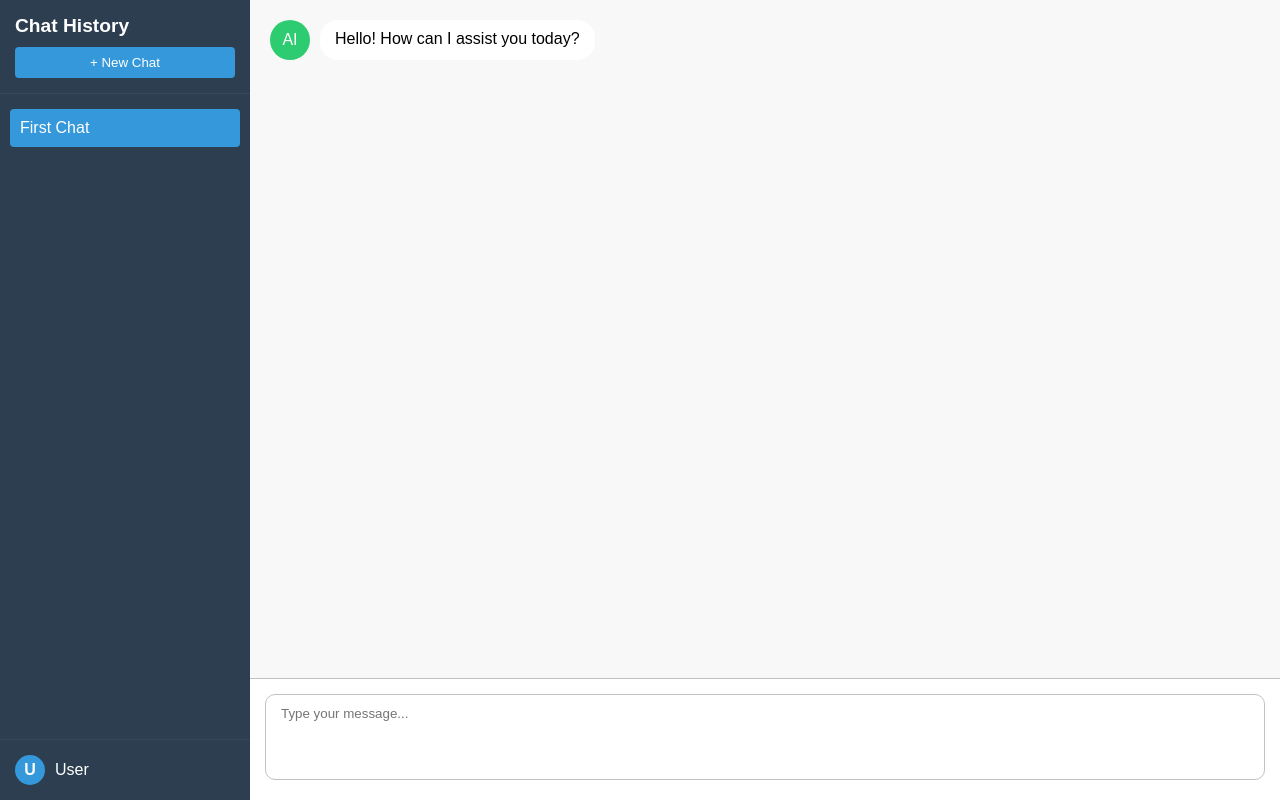
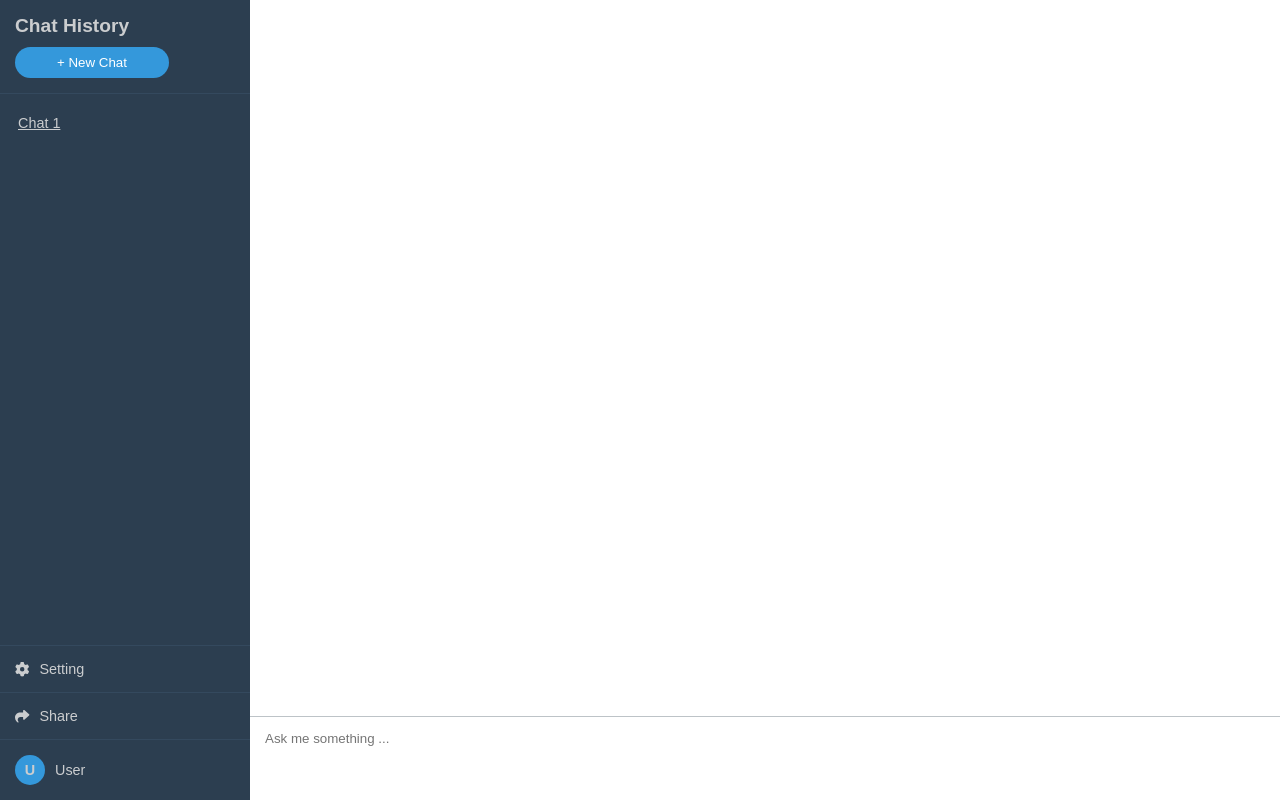
Before and after one commit to mazemi/Chat-UI, a Vue app: page / in a window 1280 px wide. Built offline with nearby package versions, Linux system fonts and the light colour scheme.

Commit message:
Update project with Font Awesome icons

```diff
--- a/index.html
+++ b/index.html
@@ -4,7 +4,8 @@
     <meta charset="UTF-8">
     <link rel="icon" href="/favicon.ico">
     <meta name="viewport" content="width=device-width, initial-scale=1.0">
-    <title>Vite App</title>
+    <link rel="stylesheet" href="path/to/font-awesome/css/font-awesome.min.css">
+    <title>Demo AI App</title>
   </head>
   <body>
     <div id="app"></div>
--- a/package.json
+++ b/package.json
@@ -9,6 +9,9 @@
     "preview": "vite preview"
   },
   "dependencies": {
+    "@fortawesome/fontawesome-svg-core": "^6.7.2",
+    "@fortawesome/free-solid-svg-icons": "^6.7.2",
+    "@fortawesome/vue-fontawesome": "^3.0.8",
     "vue": "^3.5.13"
   },
   "devDependencies": {
--- a/src/App.vue
+++ b/src/App.vue
@@ -33,10 +33,8 @@ export default {
       userInput: '',
       chatHistory: [
         {
-          title: 'First Chat',
-          messages: [
-            { role: 'assistant', content: 'Hello! How can I assist you today?' }
-          ]
+          title: 'Chat 1',
+          messages: []
         }
       ],
       activeChat: 0
@@ -68,9 +66,7 @@ export default {
     newChat() {
       this.chatHistory.push({
         title: `Chat ${this.chatHistory.length + 1}`,
-        messages: [
-          { role: 'assistant', content: 'Hello! How can I assist you today?' }
-        ]
+        messages: []
       })
       this.activeChat = this.chatHistory.length - 1
     },
@@ -92,6 +88,6 @@ export default {
   flex: 1;
   display: flex;
   flex-direction: column;
-  background-color: #f8f8f8;
+  /* background-color: #f8f8f8; */
 }
 </style>
--- a/src/assets/main.css
+++ b/src/assets/main.css
@@ -3,6 +3,10 @@
     padding: 0;
 }
 
+body {
+  font-size: 0.9em; /* or use 14px, 90%, etc. */
+}
+
 ol, ul {
     list-style: none;
 }
--- a/src/components/InputArea.vue
+++ b/src/components/InputArea.vue
@@ -4,17 +4,13 @@
       <textarea
         ref="textarea"
         v-model="localInput"
-        placeholder="Type your message..."
+        placeholder="Ask me something ..."
         @keydown.enter.exact.prevent="handleSubmit"
         @keydown.shift.enter="handleNewLine"
         @input="adjustHeight"
         rows="1"
       ></textarea>
-      <!-- <button type="submit">Send</button> -->
     </form>
-    <div class="hint-text">
-      <!-- <small>Press Enter to send, Shift+Enter for new line</small> -->
-    </div>
   </div>
 </template>
 
@@ -73,7 +69,7 @@ export default {
 
 <style scoped>
 .input-area {
-  padding: 15px;
+  padding: 5px;
   border-top: 1px solid #bdc3c7;
   background-color: white;
 }
@@ -85,31 +81,17 @@ export default {
 
 .input-area textarea {
   flex: 1;
-  padding: 10px 15px;
-  border: 1px solid #bdc3c7;
+  padding: 10px 10px;
+  /* border: 1px solid #bdc3c7; */
+  border-style: none;
   border-radius: 10px;
   outline: none;
   resize: none;
-  min-height: 44px;
-  max-height: 200px;
-  line-height: 1.4;
+  min-height: 33px;
+  max-height: 65px;
+  line-height: 1;
   font-family: inherit;
   overflow-y: auto;
-}
-
-.input-area button {
-  margin-left: 10px;
-  padding: 10px 20px;
-  background-color: #3498db;
-  color: white;
-  border: none;
-  border-radius: 20px;
-  cursor: pointer;
-  height: 44px;
-}
-
-.input-area button:hover {
-  background-color: #2980b9;
 }
 
 .hint-text {
--- a/src/components/Message.vue
+++ b/src/components/Message.vue
@@ -47,7 +47,7 @@ export default {
 .message-avatar {
   width: 40px;
   height: 40px;
-  background-color: #eceef0;
+  background-color: #5d98d3;
   border-radius: 50%;
   display: flex;
   align-items: center;
@@ -63,14 +63,14 @@ export default {
 
 .user-message .message-avatar {
   background-color: #3498db;
-  color: white;
+  color: rgb(236, 237, 238);
   margin-right: 0;
   margin-left: 10px;
 }
 
 .user-message .message-text {
-  background-color: #3498db;
-  color: white;
+  background-color: #f7f7f7;
+  color: rgb(92, 92, 92);
 }
 
 .assistant-message .message-avatar {
--- a/src/components/Sidebar.vue
+++ b/src/components/Sidebar.vue
@@ -15,11 +15,23 @@
         {{ chat.title || `Chat ${index + 1}` }}
       </div>
     </div>
+
+    <div class="user-tools">
+      <font-awesome-icon icon="gear" />
+      <span class="tools-label">Setting</span>
+    </div>
+
+    <div class="user-tools">
+      <font-awesome-icon icon="share" />
+      <span class="tools-label">Share</span>
+    </div>
+
     <div class="user-profile" @click="toggleProfilePopup">
       <div class="avatar">U</div>
       <span class="username">User</span>
 
       <div v-if="showProfilePopup" class="profile-popup">
+        <!-- hard coded for now as REACH user -->
         <div class="popup-content">
           <div class="popup-header">
             <div class="popup-avatar">R</div>
@@ -70,7 +82,7 @@ export default {
 .sidebar {
   width: 250px;
   background-color: #2c3e50;
-  color: white;
+  color: rgb(203, 205, 207);
   display: flex;
   flex-direction: column;
   position: relative;
@@ -87,12 +99,12 @@ export default {
 }
 
 .new-chat-btn {
-  width: 100%;
+  width: 70%;
   padding: 8px;
   background-color: #3498db;
   color: white;
   border: none;
-  border-radius: 4px;
+  border-radius: 20px;
   cursor: pointer;
 }
 
@@ -107,8 +119,8 @@ export default {
 }
 
 .chat-item {
-  padding: 10px;
-  margin: 5px 0;
+  padding: 8px;
+  margin: 3px 0;
   border-radius: 4px;
   cursor: pointer;
   white-space: nowrap;
@@ -116,12 +128,9 @@ export default {
   text-overflow: ellipsis;
 }
 
-.chat-item:hover {
-  background-color: #34495e;
-}
+.chat-item.active {
 
-.chat-item.active {
-  background-color: #3498db;
+  text-decoration: underline;
 }
 
 .user-profile {
@@ -135,6 +144,23 @@ export default {
 
 .user-profile:hover {
   background-color: #34495e;
+}
+
+.user-tools {
+  padding: 15px;
+  display: flex;
+  align-items: center;
+  border-top: 1px solid #34495e;
+  cursor: pointer;
+  position: relative;
+}
+
+/* .user-tools:hover {
+  background-color: #34495e;
+} */
+
+.tools-label{
+  padding-left: 10px;
 }
 
 .avatar {
--- a/src/main.js
+++ b/src/main.js
@@ -3,4 +3,13 @@ import './assets/main.css'
 import { createApp } from 'vue'
 import App from './App.vue'
 
-createApp(App).mount('#app')
+import { library } from '@fortawesome/fontawesome-svg-core'
+import { FontAwesomeIcon } from '@fortawesome/vue-fontawesome'
+
+import { faUser, faGear, faShare } from '@fortawesome/free-solid-svg-icons'
+
+library.add(faUser, faGear, faShare)
+
+const app = createApp(App)
+app.component('font-awesome-icon', FontAwesomeIcon)
+app.mount('#app')
```
Also changed, not shown: 1 other file (tests, documents, lock files or other folders).
